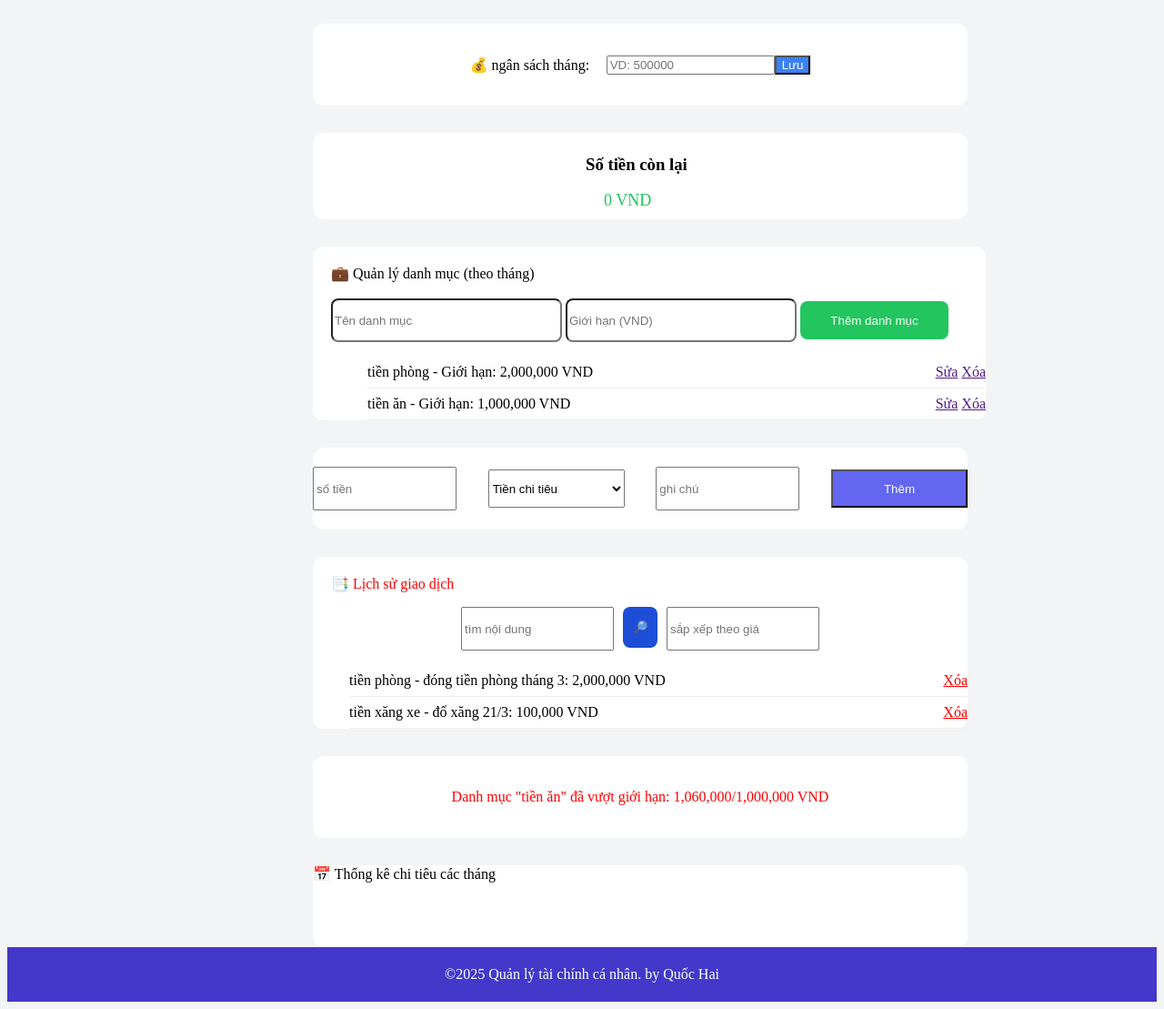
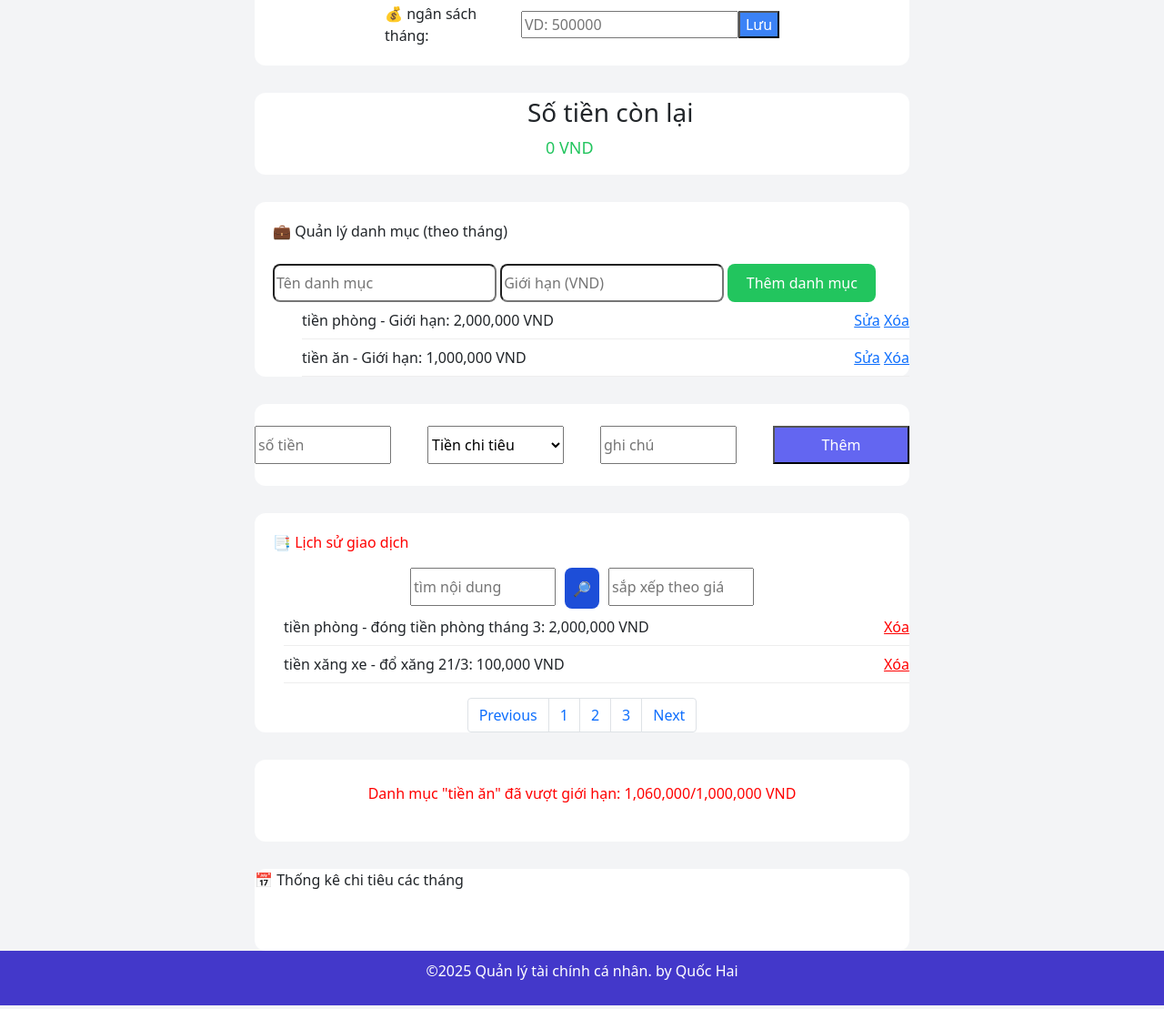
Before and after one commit to MinhKhoi1706/project_QLTC, a plain HTML site: page project_QLTC/page/index.html in a window 1280 px wide. Shown: the part 403-1512 px from the top of the page at 91% size. Drawn offline with nearby package versions, Linux system fonts and the light colour scheme.

Commit message:
Add files via upload

```diff
--- a/project_QLTC/css/index.css
+++ b/project_QLTC/css/index.css
@@ -43,7 +43,7 @@ body {
     background-color: white;
     height: 90px;
     width: 720px;
-    margin-left: 336px;
+    margin:auto;
     border-radius: 12px;
     display: flex;
     justify-content: center;
@@ -59,7 +59,7 @@ body {
     background-color: white;
     height: 90px;
     width: 720px;
-    margin-left: 336px;
+    margin:auto;
     border-radius: 12px;
     display: flex;
     justify-content: center;
@@ -81,7 +81,7 @@ body {
     background-color: white;
     height: 90px;
     width: 720px;
-    margin-left: 336px;
+    margin:auto;
     border-radius: 12px;
     /* padding-left: 280px; */
     padding-top: 5px;
@@ -100,7 +100,7 @@ body {
     background-color: white;
     height: 60%;
     width: 720px;
-    margin-left: 336px;
+    margin:auto;
     border-radius: 12px;
     margin-top: 30px;
     padding-left: 20px;
@@ -135,7 +135,7 @@ body {
     background-color: white;
     height: 90px;
     width: 720px;
-    margin-left: 336px;
+    margin:auto;
     border-radius: 12px;
     display: flex;
     justify-content: center;
@@ -160,7 +160,7 @@ body {
     background-color: white;
     height: 60%;
     width: 720px;
-    margin-left: 336px;
+    margin:auto;
     border-radius: 12px;
     margin-top: 30px;
 }
@@ -200,11 +200,16 @@ body {
     color: red;
 }
 
+.box6 .pagination{
+    display: flex;
+    justify-content: center ;
+}
+
 .box7{
     background-color: white;
     height: 90px;
     width: 720px;
-    margin-left: 336px;
+   margin:auto;
     border-radius: 12px;
     display: flex;
     justify-content: center;
@@ -220,7 +225,7 @@ body {
     background-color: white;
     height: 90px;
     width: 720px;
-    margin-left: 336px;
+    margin:auto;
     border-radius: 12px;
     margin-top: 30px;
 }
--- a/project_QLTC/page/index.html
+++ b/project_QLTC/page/index.html
@@ -5,13 +5,15 @@
     <meta charset="UTF-8">
     <meta name="viewport" content="width=device-width, initial-scale=1.0">
     <title>Document</title>
-
+    <link href="https://cdn.jsdelivr.net/npm/bootstrap@5.0.2/dist/css/bootstrap.min.css" rel="stylesheet"
+    integrity="sha384-EVSTQN3/azprG1Anm3QDgpJLIm9Nao0Yz1ztcQTwFspd3yD65VohhpuuCOmLASjC" crossorigin="anonymous">
+    <link rel="stylesheet" href="/css/index.css">
 </head>
 
 <body>
     <div class="head">
         <p><i class="fa-solid fa-book" style="color: #FFD43B;"></i> Tài Chính Cá Nhân K24_Rikkie</p>
-        <p>Tài khoản &#8744;</p>
+        <p>Tài khoản <button>&#8744;</button></p>
     </div>
 
     <div class="section">
@@ -89,6 +91,15 @@
                 </li>
 
             </ul>
+            <nav aria-label="Page navigation example">
+                <ul class="pagination">
+                    <li class="page-item"><a class="page-link" href="#">Previous</a></li>
+                    <li class="page-item"><a class="page-link" href="#">1</a></li>
+                    <li class="page-item"><a class="page-link" href="#">2</a></li>
+                    <li class="page-item"><a class="page-link" href="#">3</a></li>
+                    <li class="page-item"><a class="page-link" href="#">Next</a></li>
+                </ul>
+            </nav>
         </div>
 
         <div class="box7">
@@ -108,7 +119,8 @@
 
     </div>
 </footer>
-<link rel="stylesheet" href="/css/index.css">
+
+
 
 
 </html>
```
